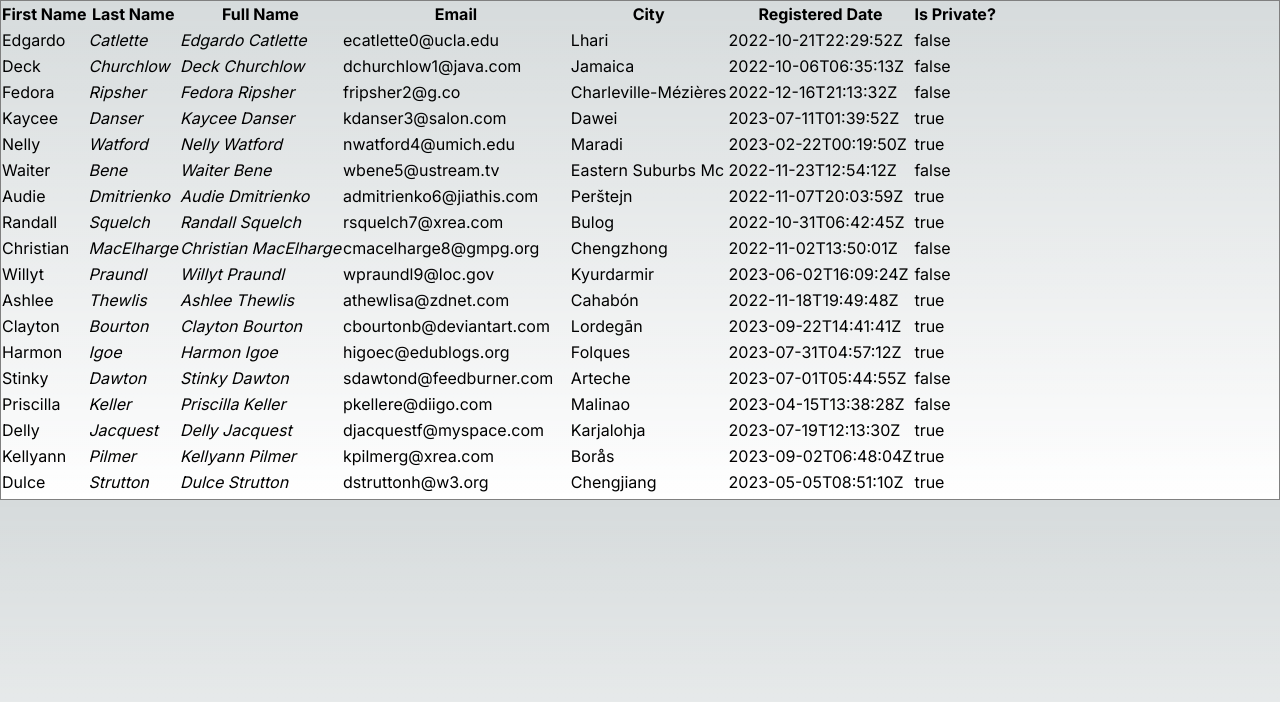
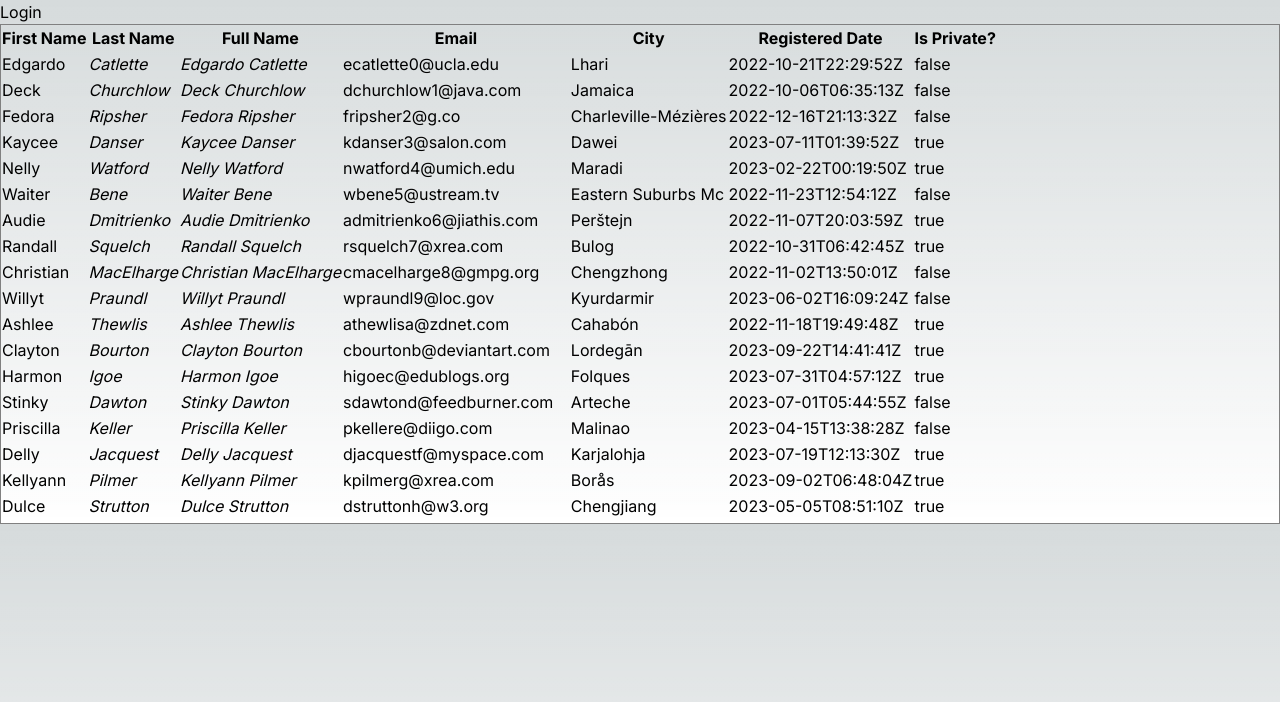
Before and after one commit to davinotdavid/table-puzzle, a Next.js app: page / in a window 1280 px wide. Shown: the top 702 px of the page. Built offline with nearby package versions, Linux system fonts and the light colour scheme.

Commit message:
feat: add simple AuthContext for user data

```diff
--- /dev/null
+++ b/src/app/components/Header/index.tsx
@@ -0,0 +1,30 @@
+import { AuthContext } from "@/app/contexts/AuthContext";
+import { useContext } from "react";
+
+export function Header() {
+  const { user, login, logout } = useContext(AuthContext);
+
+  function handleOnLoginClicked() {
+    login();
+  }
+
+  function handleOnLogoutClicked() {
+    logout();
+  }
+
+  return (
+    <header>
+      {user ? (
+        <>
+          <button className="mr-2">Save</button>
+          <button className="mr-2">Load</button>
+
+          <span className="mr-2">User: {user.email}</span>
+          <button onClick={handleOnLogoutClicked}>Logout</button>
+        </>
+      ) : (
+        <button onClick={handleOnLoginClicked}>Login</button>
+      )}
+    </header>
+  );
+}
--- a/src/app/components/PeopleTable/Table.tsx
+++ b/src/app/components/PeopleTable/Table.tsx
@@ -15,7 +15,7 @@ import styles from "./styles.module.css";
 
 const PAGE_FETCH_SIZE = 25;
 
-export function Table({ peopleData }: any) {
+export function Table() {
   const [sorting, setSorting] = useState<SortingState>([]);
 
   const { data, fetchNextPage, isFetching, isLoading } =
--- /dev/null
+++ b/src/app/contexts/AuthContext.tsx
@@ -0,0 +1,37 @@
+import { ReactNode, createContext, useState } from "react";
+
+interface User {
+  email: string;
+}
+
+interface AuthContextType {
+  user: User | null;
+  login: () => void;
+  logout: () => void;
+}
+
+interface AuthContextProviderProps {
+  children: ReactNode;
+}
+
+export const AuthContext = createContext({} as AuthContextType);
+
+export function AuthContextProvider({ children }: AuthContextProviderProps) {
+  const [currentUser, setCurrentUser] = useState<User | null>(null);
+
+  function login() {
+    setCurrentUser({
+      email: "davinotdavid@gmail.com",
+    });
+  }
+
+  function logout() {
+    setCurrentUser(null);
+  }
+
+  return (
+    <AuthContext.Provider value={{ user: currentUser, login, logout }}>
+      {children}
+    </AuthContext.Provider>
+  );
+}
--- a/src/app/page.tsx
+++ b/src/app/page.tsx
@@ -1,9 +1,16 @@
+"use client";
+
+import { Header } from "./components/Header";
 import { PeopleTable } from "./components/PeopleTable";
+import { AuthContextProvider } from "./contexts/AuthContext";
 
-export default async function Home() {
+export default function Home() {
   return (
-    <main>
-      <PeopleTable />
-    </main>
-  )
+    <AuthContextProvider>
+      <Header />
+      <main>
+        <PeopleTable />
+      </main>
+    </AuthContextProvider>
+  );
 }
```
Also changed, not shown: src/app/components/PeopleTable/index.tsx (+4 -4 lines).
